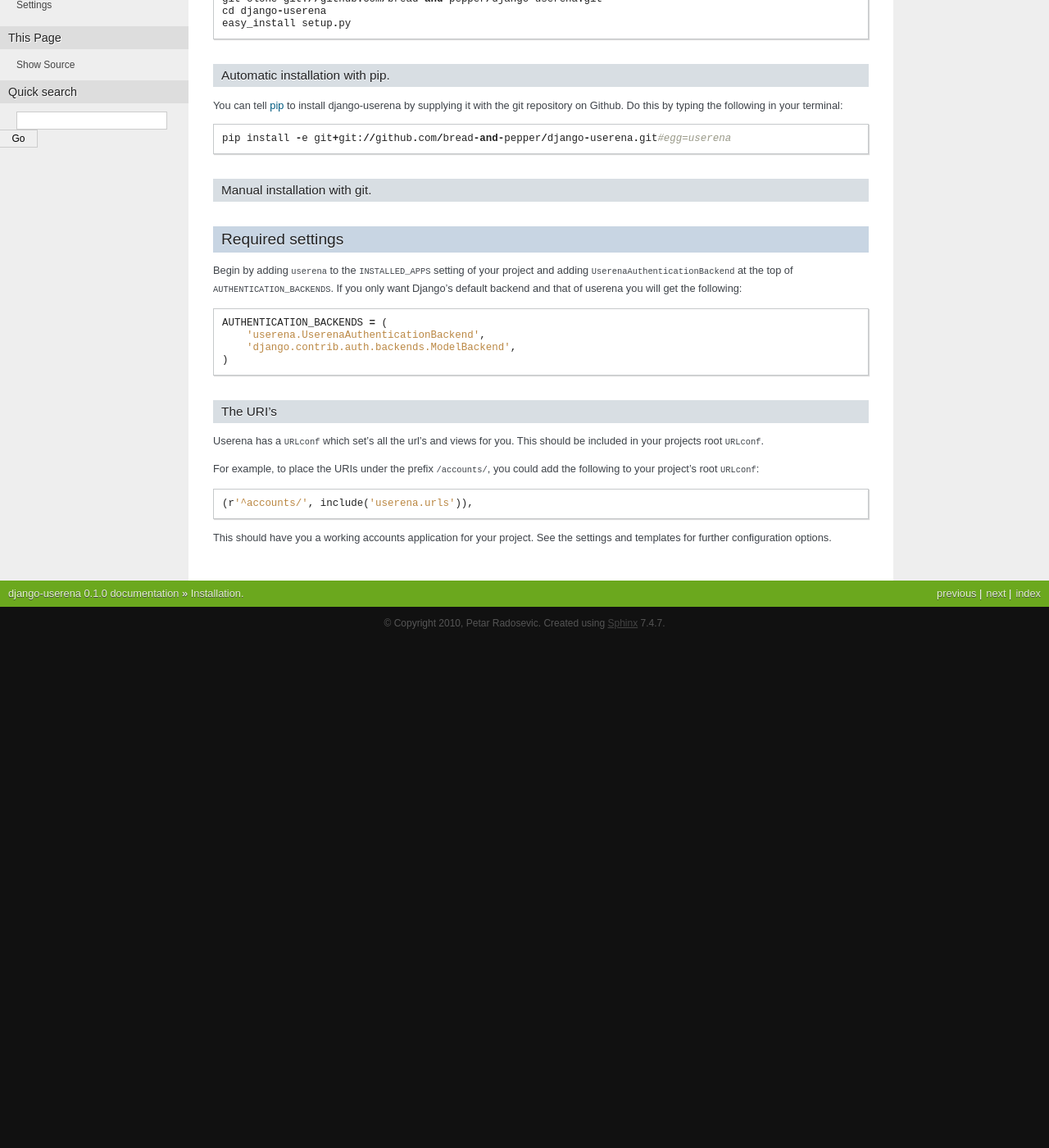
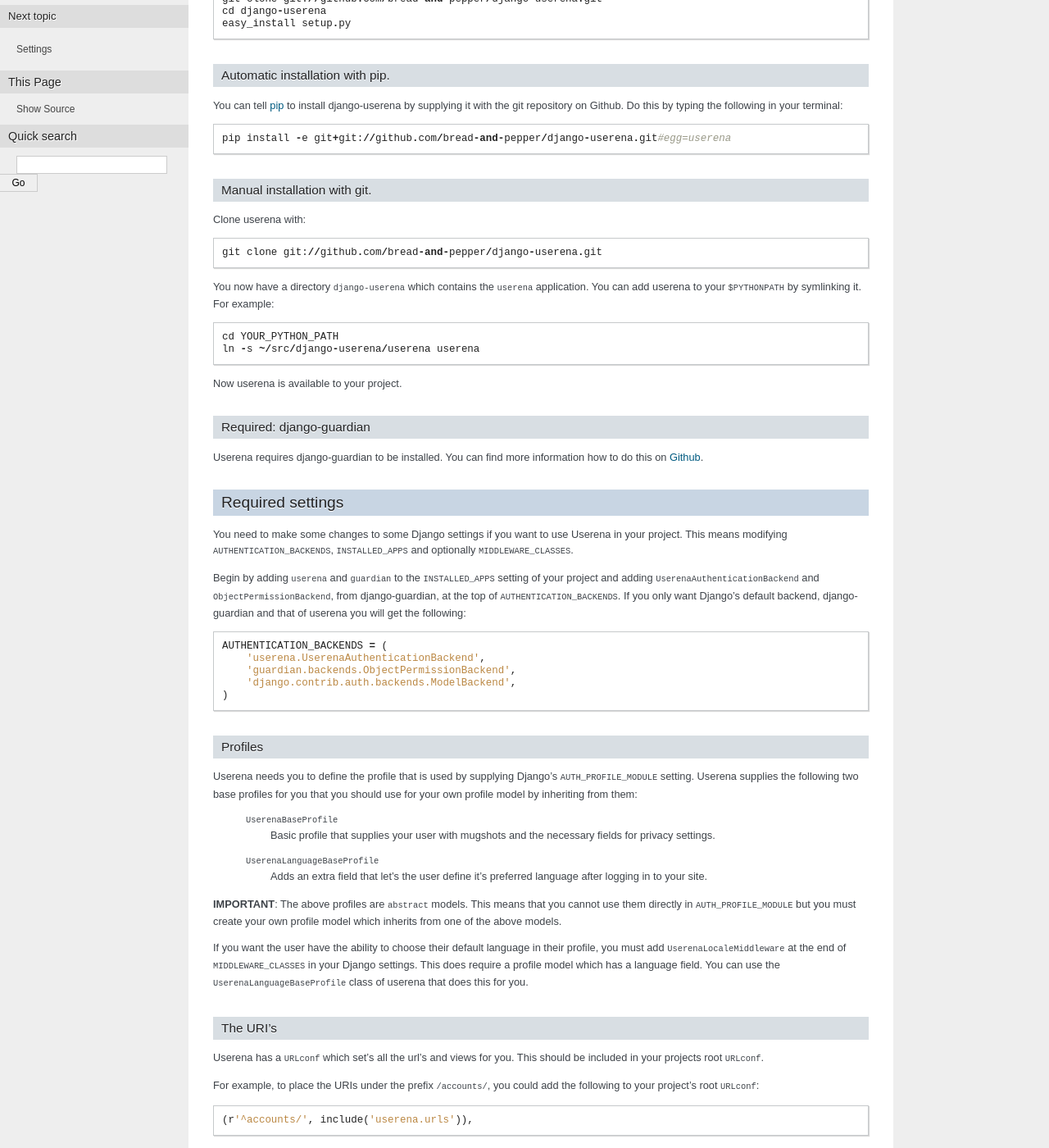
Before and after one commit to napster0125/django-ena-for-user, a Sphinx documentation site: the page built from docs/installation.rst, in a window 1280 px wide and 1400 px high, scrolled down 426 px. Shown: the whole window at 82% size. Built offline with Sphinx 7.4.7, drawn with Linux system fonts in a browser that asks for light colours; before the commit the page ends 1206 px from its top, so only the background shows below that; some of the changed text lies outside the part shown.

Commit message:
Update installation documentation

```diff
--- a/docs/index.rst
+++ b/docs/index.rst
@@ -42,8 +42,8 @@
     - *TODO*: Optional **Friends** system which let's users become friends.
       Special permissions can be granted to users that are friends.
 
-Please help us out!
-===================
+Help out
+========
 
 Found a bug in userena? File an issue at Github. Have an improvement? Fork it
 and add it, or if you can't code it, contact us to do it.
--- a/docs/installation.rst
+++ b/docs/installation.rst
@@ -46,20 +46,69 @@
 Manual installation with git.
 ~~~~~~~~~~~~~~~~~~~~~~~~~~~~~
 
+Clone userena with::
 
+    git clone git://github.com/bread-and-pepper/django-userena.git
+
+You now have a directory ``django-userena`` which contains the ``userena``
+application. You can add userena to your ``$PYTHONPATH`` by symlinking it. For
+example::
+
+    cd YOUR_PYTHON_PATH
+    ln -s ~/src/django-userena/userena userena
+
+Now userena is available to your project.
+
+Required: django-guardian
+~~~~~~~~~~~~~~~~~~~~~~~~~
+
+Userena requires django-guardian to be installed. You can find more information
+how to do this on `Github`_.
 
 Required settings
 -----------------
 
-Begin by adding ``userena`` to the ``INSTALLED_APPS`` setting of your project
-and adding ``UserenaAuthenticationBackend`` at the top of
-``AUTHENTICATION_BACKENDS``. If you only want Django's default backend and that
-of userena you will get the following::
+You need to make some changes to some Django settings if you want to use
+Userena in your project. This means modifying ``AUTHENTICATION_BACKENDS``,
+``INSTALLED_APPS`` and optionally ``MIDDLEWARE_CLASSES``.
+
+Begin by adding ``userena`` and ``guardian`` to the ``INSTALLED_APPS`` setting
+of your project and adding ``UserenaAuthenticationBackend`` and
+``ObjectPermissionBackend``, from django-guardian, at the top of
+``AUTHENTICATION_BACKENDS``. If you only want Django's default backend,
+django-guardian and that of userena you will get the following::
 
     AUTHENTICATION_BACKENDS = (
         'userena.UserenaAuthenticationBackend',
+        'guardian.backends.ObjectPermissionBackend',
         'django.contrib.auth.backends.ModelBackend',
     )
+
+Profiles
+~~~~~~~~
+
+Userena needs you to define the profile that is used by supplying Django's
+``AUTH_PROFILE_MODULE`` setting. Userena supplies the following two base
+profiles for you that you should use for your own profile model by inheriting
+from them:
+
+    ``UserenaBaseProfile``
+        Basic profile that supplies your user with mugshots and the necessary
+        fields for privacy settings.
+
+    ``UserenaLanguageBaseProfile``
+        Adds an extra field that let's the user define it's preferred language
+        after logging in to your site.
+
+**IMPORTANT**: The above profiles are ``abstract`` models. This means that you cannot use them
+directly in ``AUTH_PROFILE_MODULE`` but you must create your own profile model
+which inherits from one of the above models.
+
+If you want the user have the ability to choose their default language in their
+profile, you must add ``UserenaLocaleMiddleware`` at the end of
+``MIDDLEWARE_CLASSES`` in your Django settings. This does require a profile
+model which has a language field. You can use the
+``UserenaLanguageBaseProfile`` class of userena that does this for you.
 
 The URI's
 ~~~~~~~~~
@@ -75,3 +124,5 @@
 This should have you a working accounts application for your project. See the
 :ref:`settings <settings>` and :ref:`templates <templates>` for further
 configuration options.
+
+.. _Github: https://github.com/lukaszb/django-guardian
```
Also changed, not shown: docs/todo.rst (deleted, +0 -15 lines).
